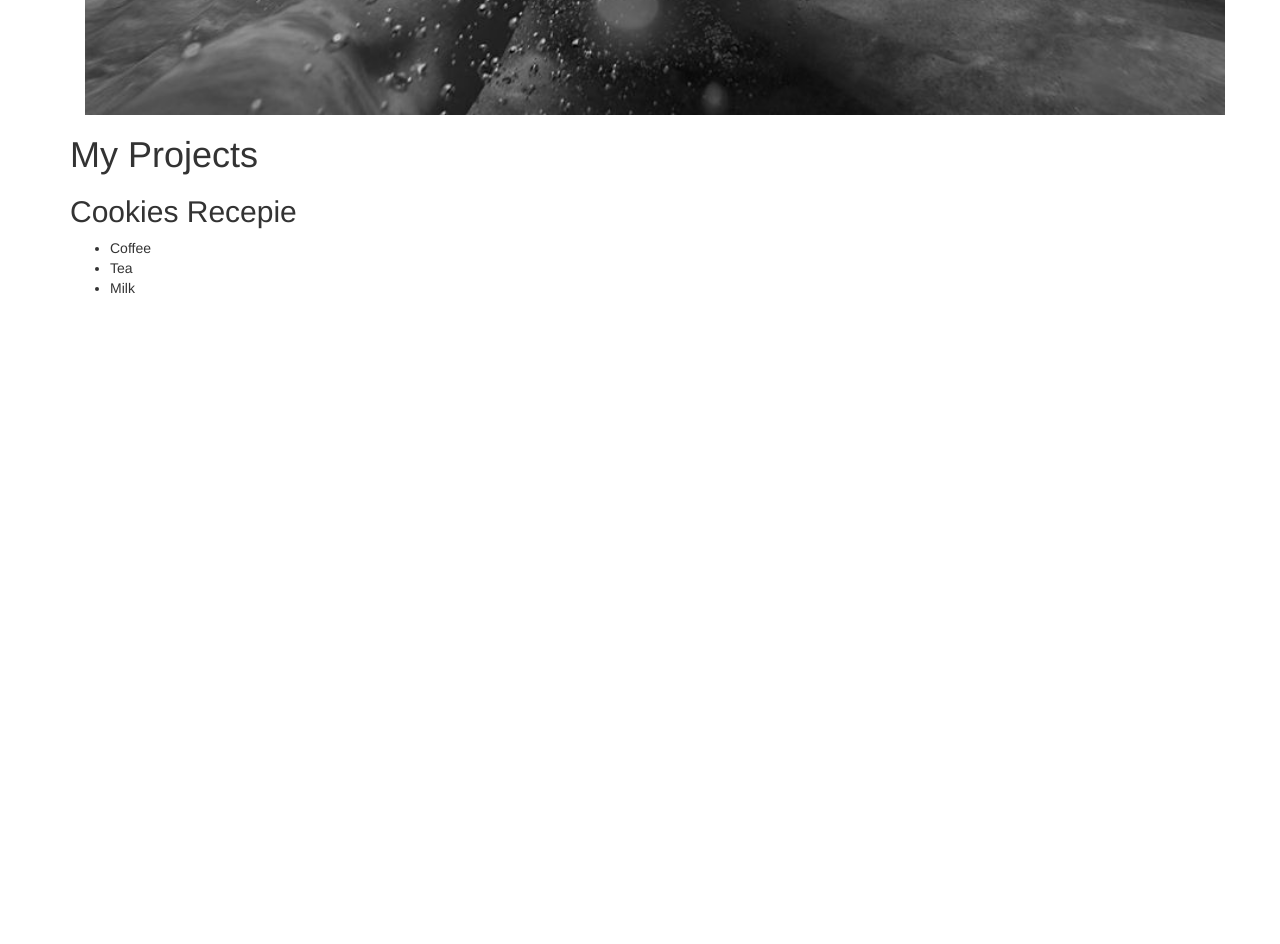
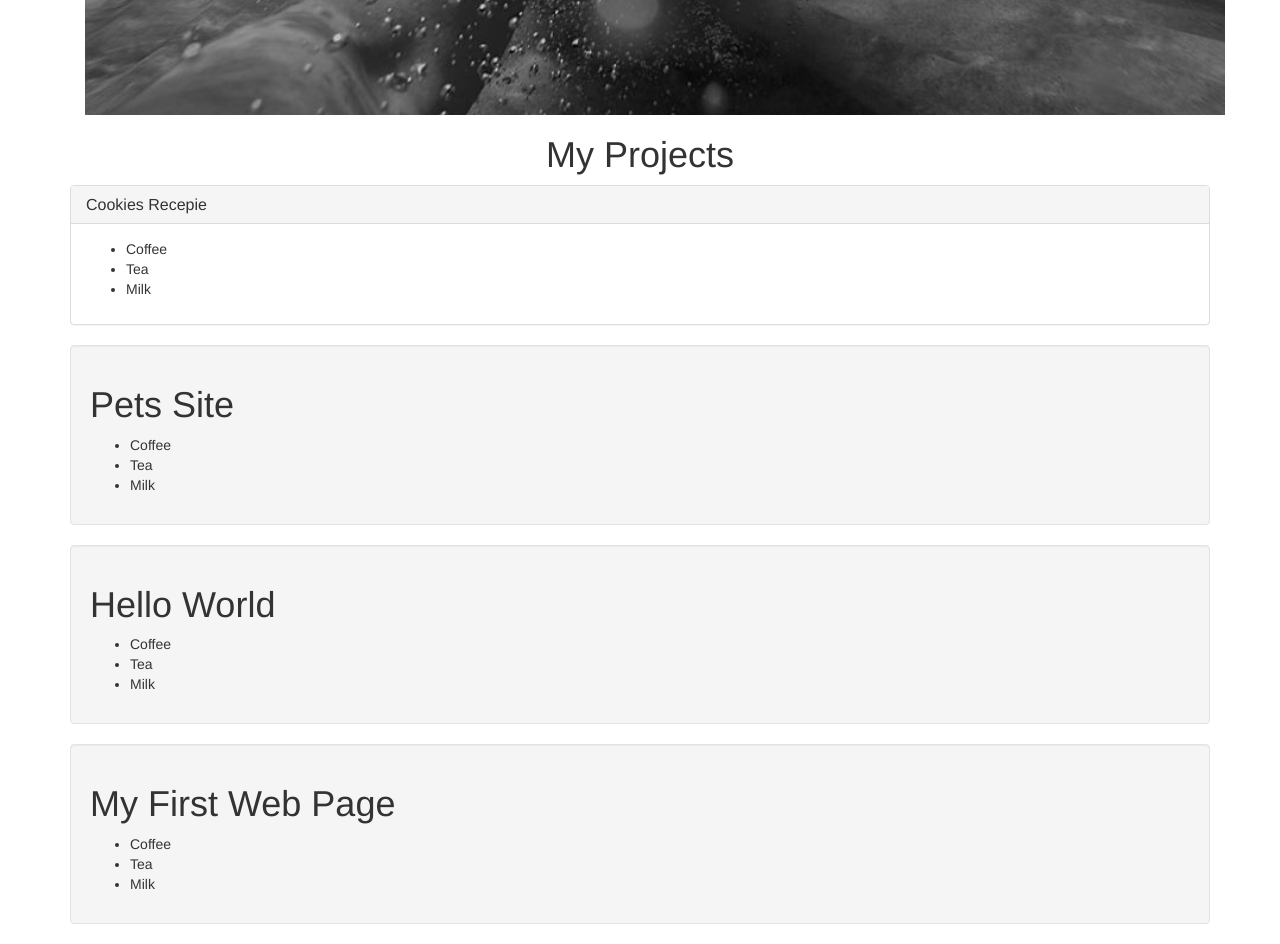
Before and after one commit to garybm/Independent-Project-1, a plain HTML site: page index.html in a window 1280 px wide. Shown: the part 740-1684 px from the top of the page. Before the commit the page ends 1048 px from the top, so only its background shows below. Drawn offline with Linux system fonts and the light colour scheme.

Commit message:
add panel to Cookie Recipe with title

```diff
--- a/css/styles.css
+++ b/css/styles.css
@@ -19,3 +19,6 @@ img {
   width: 100%;
   height: auto;
 }
+.projects {
+  text-align: center;
+}
--- a/index.html
+++ b/index.html
@@ -17,13 +17,45 @@
           </div>
         </div>
       </div>
-      <h1>My Projects</h1>
-      <h2> Cookies Recepie</h2>
-        <ul>
+      <h1 class="projects">My Projects</h1>
+
+      <div class="panel panel-default">
+        <div class="panel-heading">
+          <h1 class="panel-title"> Cookies Recepie</h1>
+        </div>
+        <div class="panel-body">
+          <ul>
           <li>Coffee</li>
           <li>Tea</li>
           <li>Milk</li>
         </ul>
-    </div>
+        </div>
+      </div>
+
+      <div class="well">
+        <h1> Pets Site</h1>
+          <ul>
+            <li>Coffee</li>
+            <li>Tea</li>
+            <li>Milk</li>
+          </ul>
+      </div>
+      <div class="well">
+        <h1> Hello World</h1>
+          <ul>
+            <li>Coffee</li>
+            <li>Tea</li>
+            <li>Milk</li>
+          </ul>
+      </div>
+      <div class="well">
+        <h1> My First Web Page</h1>
+          <ul>
+            <li>Coffee</li>
+            <li>Tea</li>
+            <li>Milk</li>
+          </ul>
+      </div>
+      </div>
   </body>
 </html>
```
